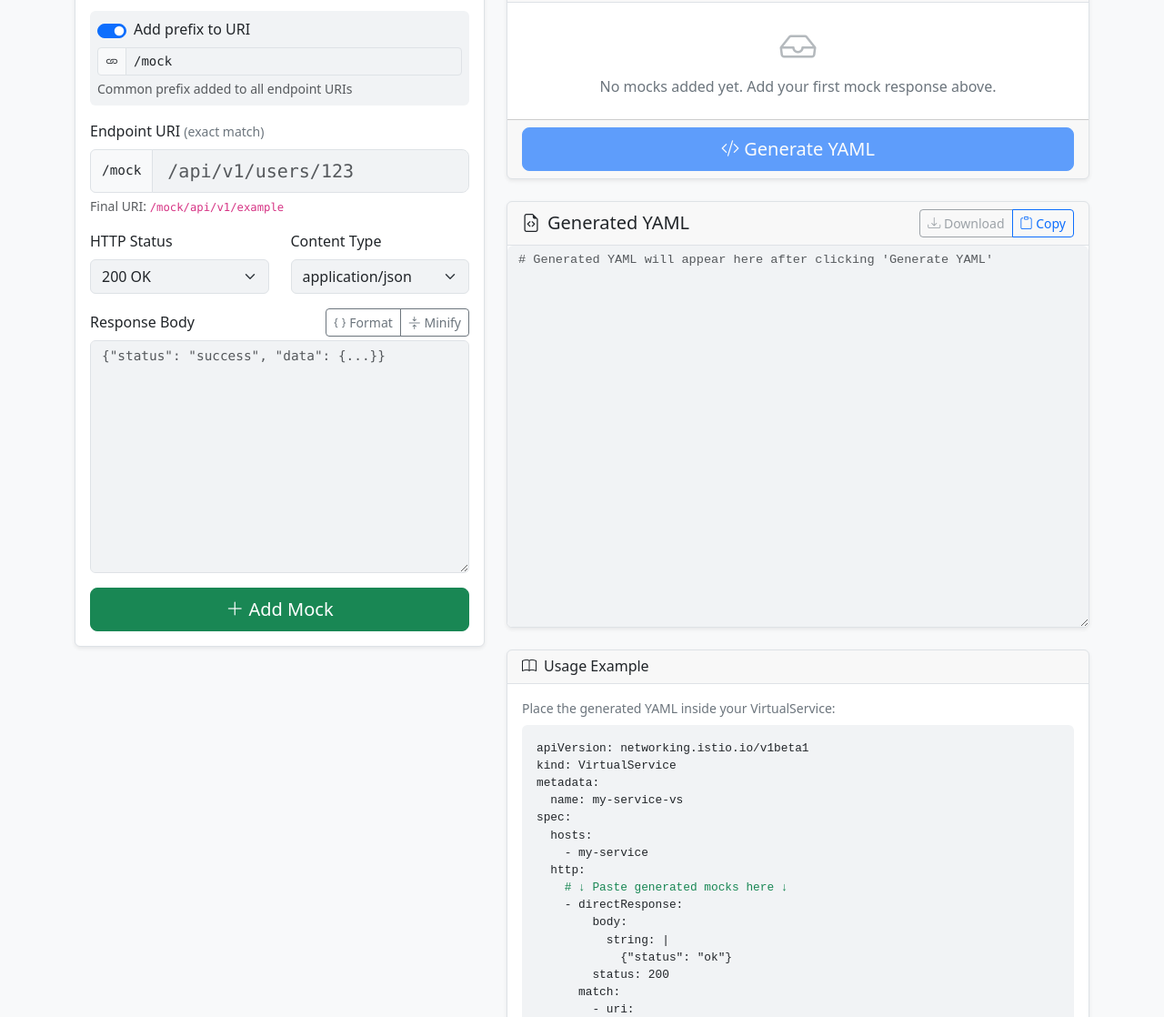
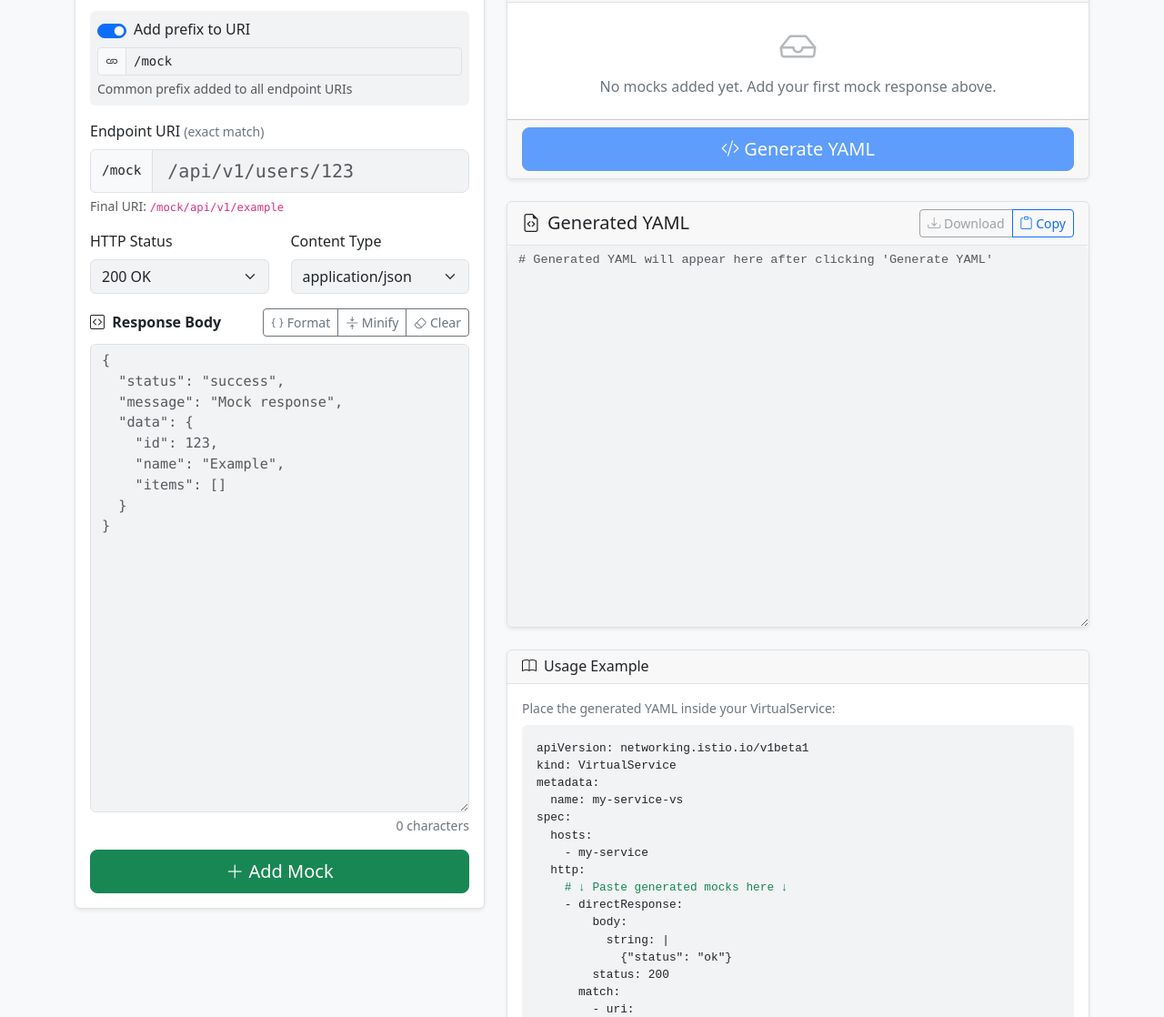
Before and after one commit to megabosssa/public-html-service, a website: page tools/devops/istio-vs-generator.html in a window 1280 px wide. Shown: the part 448-1566 px from the top of the page at 91% size. Drawn offline with nearby package versions, Linux system fonts and the light colour scheme.

Commit message:
feat: add Istio Virtual Service direct response generator tool.

```diff
--- a/tools/devops/istio-vs-generator.html
+++ b/tools/devops/istio-vs-generator.html
@@ -236,8 +236,10 @@
                                 </div>
                             </div>
                             <div class="mb-3">
-                                <div class="d-flex justify-content-between align-items-center mb-1">
-                                    <label for="responseBody" class="form-label mb-0">Response Body</label>
+                                <div class="d-flex justify-content-between align-items-center mb-2">
+                                    <label for="responseBody" class="form-label mb-0 fw-semibold">
+                                        <i class="bi bi-code-square me-1"></i> Response Body
+                                    </label>
                                     <div class="btn-group btn-group-sm">
                                         <button type="button" class="btn btn-outline-secondary" onclick="formatBody()"
                                             title="Beautify JSON (Ctrl+Shift+F)">
@@ -247,12 +249,25 @@
                                             title="Minify JSON">
                                             <i class="bi bi-arrows-collapse"></i> Minify
                                         </button>
+                                        <button type="button" class="btn btn-outline-secondary" onclick="clearBody()"
+                                            title="Clear content">
+                                            <i class="bi bi-eraser"></i> Clear
+                                        </button>
                                     </div>
                                 </div>
-                                <textarea class="form-control font-monospace" id="responseBody" rows="12"
-                                    placeholder='{"status": "success", "data": {...}}' required
-                                    style="font-size: 0.9em; line-height: 1.4;"></textarea>
-                                <div id="jsonStatus" class="form-text"></div>
+                                <textarea class="form-control font-monospace" id="responseBody" rows="22" placeholder='{
+  "status": "success",
+  "message": "Mock response",
+  "data": {
+    "id": 123,
+    "name": "Example",
+    "items": []
+  }
+}' required style="font-size: 0.95em; line-height: 1.5; resize: vertical; min-height: 400px;"></textarea>
+                                <div class="d-flex justify-content-between align-items-center mt-1">
+                                    <div id="jsonStatus" class="form-text"></div>
+                                    <small class="text-secondary" id="charCount">0 characters</small>
+                                </div>
                             </div>
                             <button type="submit" class="btn btn-success btn-lg w-100">
                                 <i class="bi bi-plus-lg"></i> Add Mock
@@ -383,10 +398,32 @@ spec:
                 const parsed = JSON.parse(textarea.value);
                 textarea.value = JSON.stringify(parsed);
                 showStatus('success', '<i class="bi bi-check-circle"></i> Minified successfully');
+                updateCharCount();
             } catch (e) {
                 showStatus('danger', '<i class="bi bi-x-circle"></i> Invalid JSON: ' + e.message);
             }
         }
+
+        // Clear response body
+        function clearBody() {
+            const textarea = document.getElementById('responseBody');
+            if (textarea.value && !confirm('Clear the response body?')) return;
+            textarea.value = '';
+            textarea.classList.remove('is-valid', 'is-invalid');
+            document.getElementById('jsonStatus').innerHTML = '';
+            updateCharCount();
+            textarea.focus();
+        }
+
+        // Update character count
+        function updateCharCount() {
+            const textarea = document.getElementById('responseBody');
+            const count = textarea.value.length;
+            document.getElementById('charCount').textContent = count.toLocaleString() + ' characters';
+        }
+
+        // Make clearBody globally available
+        window.clearBody = clearBody;
 
         // Show status message
         function showStatus(type, message) {
@@ -395,14 +432,25 @@ spec:
             setTimeout(() => { status.innerHTML = ''; }, 3000);
         }
 
-        // Real-time JSON validation on input
+        // Real-time JSON validation on input (only for JSON content type)
         document.getElementById('responseBody').addEventListener('input', function () {
             const value = this.value.trim();
             const status = document.getElementById('jsonStatus');
+            const contentType = document.getElementById('contentType').value;
+
+            // Update character count
+            updateCharCount();
 
             if (!value) {
                 status.innerHTML = '';
                 this.classList.remove('is-valid', 'is-invalid');
+                return;
+            }
+
+            // Only validate JSON when content type is application/json
+            if (contentType !== 'application/json') {
+                this.classList.remove('is-valid', 'is-invalid');
+                status.innerHTML = '';
                 return;
             }
 
@@ -416,6 +464,11 @@ spec:
                 this.classList.add('is-invalid');
                 status.innerHTML = '<span class="text-danger"><i class="bi bi-x-circle"></i> ' + e.message + '</span>';
             }
+        });
+
+        // Re-validate when content type changes
+        document.getElementById('contentType').addEventListener('change', function () {
+            document.getElementById('responseBody').dispatchEvent(new Event('input'));
         });
 
         // Prefix toggle and preview handling
```
